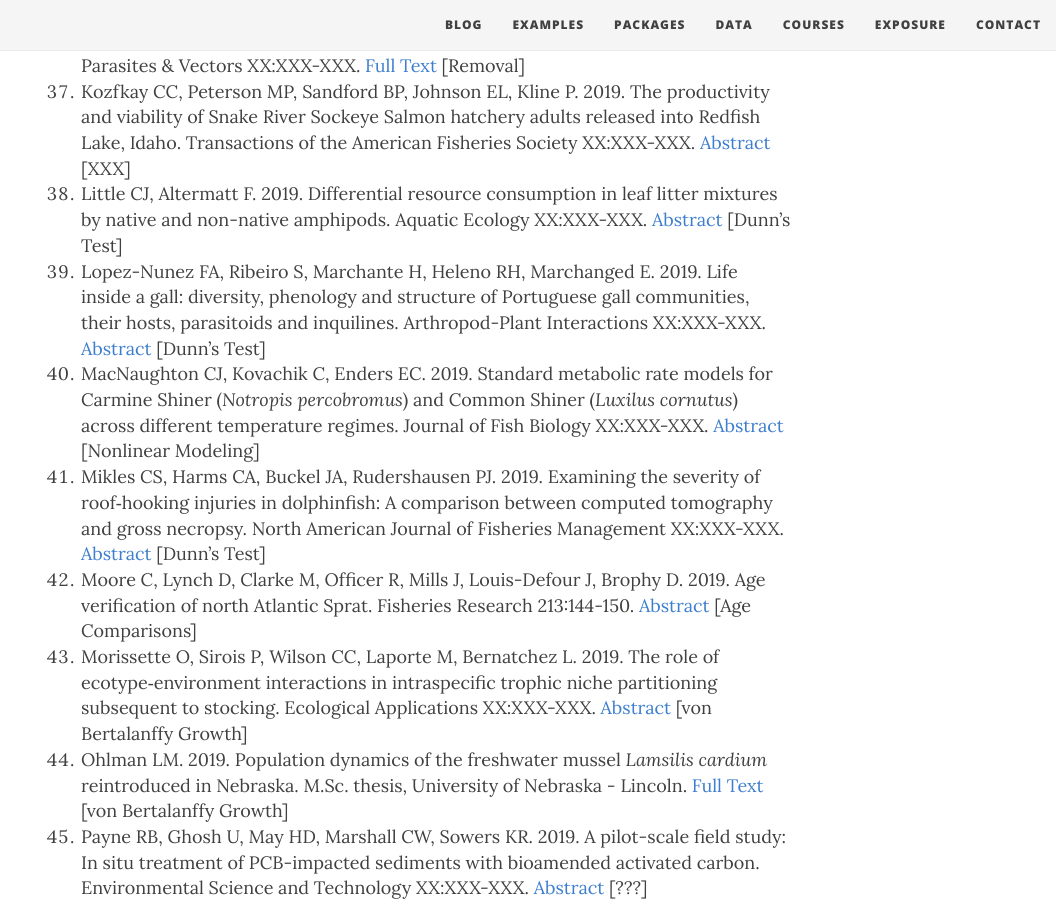
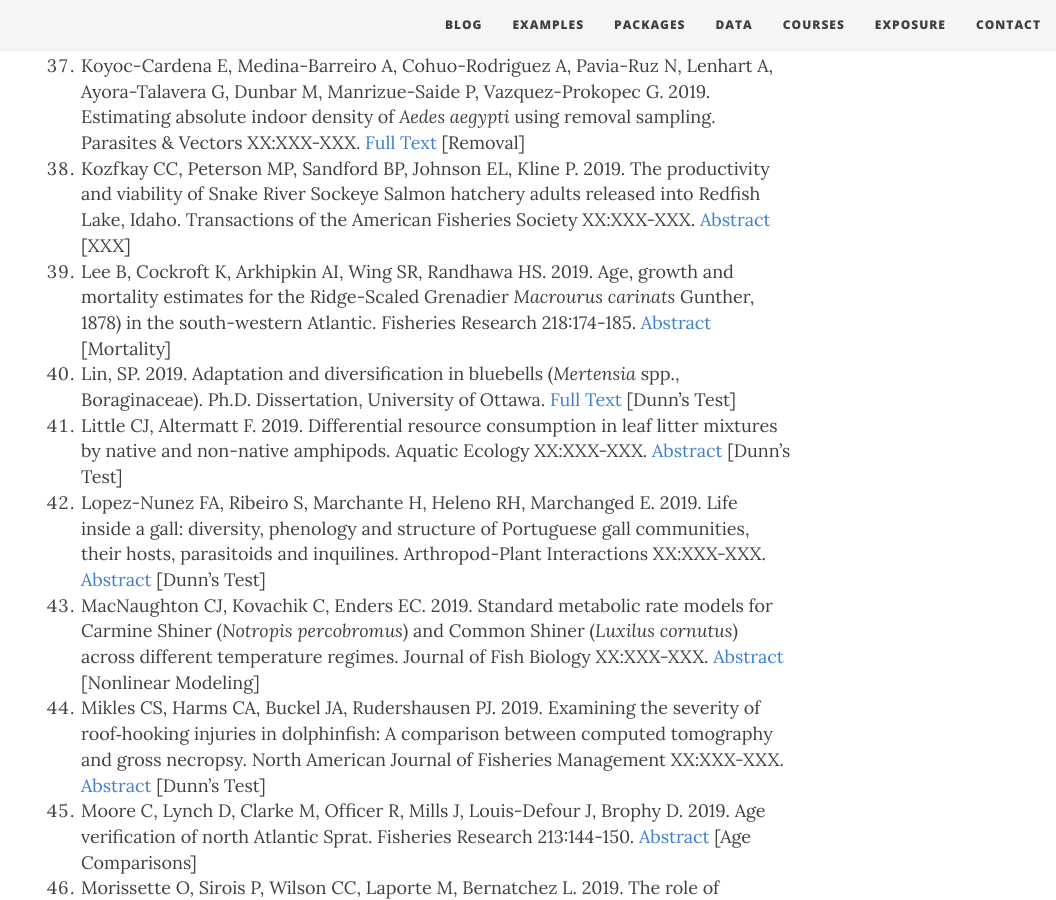
Before and after one commit to droglenc/fishR, a Jekyll site: the page built from exposure/exposure-citations19.md, in a window 1280 px wide and 900 px high, scrolled down 3558 px. Shown: the whole window, without its empty margins (224-1280 px from the left). Built offline with Jekyll 4.4.1, drawn with Linux system fonts in a browser that asks for light colours; nearby versions of some CDN libraries; some of the changed text lies outside the part shown.

Commit message:
Update exposure-citations19.md

```diff
--- a/exposure/exposure-citations19.md
+++ b/exposure/exposure-citations19.md
@@ -19,6 +19,7 @@ amphibian conservation. Aquatic Conservation: Marine and Freshwater Ecosystems X
 1. Conteras-Reyes JE, Quintero FOL, Yanez AA. 2019. Towards age determination of Southern King Crab (*Lithodes santolla*) off southern Chile using flexible mixture modeling. Journal of Marine Science and Engineering XX:XXX-XXX. [Full Text](https://www.researchgate.net/publication/329586900_Towards_Age_Determination_of_Southern_King_Crab_Lithodes_santolla_Off_Southern_Chile_Using_Flexible_Mixture_Modeling/references) [von Bertalanffy Growth]
 1. Crane DP, Cornett MR, Bauerlien CJ, Hawkins ML, Isermann DA, Hansbarger JL, Kapuscinski KL, Meerbeek JR, Simonson TD, Kampa JM. 2019. Validity of age estimates from muskellunge *Esox masquinongy* fin rays and associated effects on estimates of growth. Canadian Journal of Fisheries and Aquatic Sciences. [Abstract](https://www.nrcresearchpress.com/doi/abs/10.1139/cjfas-2018-0404) [Age Comparisons, von Bertalanffy Growth]
 1. Cross E, Harper EM, Peck LS. 2019. Thicker shells compensate extensive dissolution in brachiopods under future ocean acidification. Environmental Science and Technology XX:XXX-XXX. [Abstract](https://pubs.acs.org/doi/abs/10.1021/acs.est.9b00714) [Dunn's Test]
+1. Debenham C, Moss J, Heintz R. 2019. Ecology of age-0 Arrowtooth Flounder (*Atheresthes stomias*) inhabiting the Gulf of Alaska. Deep Sea Research Part II: Topical Studies in Oceanography XX:XXX-XXX. [Abstract](https://www.sciencedirect.com/science/article/pii/S0967064519301961) [von Bertalanffy grwoth??]
 1. Dong Z, Xiang T, Ju T, Li R, Ye S, Lek S, Liu J, Grenouillet G. 2019. Age, growth, mortality and recruitment of thin sharpbelly *Toxabramis swinhonis* Günther, 1873 in three shallow lakes along the middle and lower reaches of the Yangtze River basin, China. PeerJ Life & Environment XX:XXX-XXX. [Full Text](https://peerj.com/articles/6772/) [General]
 1. Doss SS, Murphy BR, Castello L, Williams JA, Copeland J, DiCenzo VJ. 2019. Field evaluation and simulation modeling of length limits and their effects on fishery quality for New River, Virginia Muskellunge. North American Journal of Fisheries Management XX:XXX-XXX. [Abstract](https://afspubs.onlinelibrary.wiley.com/doi/abs/10.1002/nafm.10251) [Growth and Mortality]
 1. Espunyes J, Lurgi M, Buntgen U, Bartolome J, Calleja JA, Galvez-Ceron A, Penuelas J, Serrano E. 2019. Different effects of alpine woody plant expansion on domestic and wild ungulates. Global Change Biology XX:XXX-XXX. [Abstract](https://onlinelibrary.wiley.com/doi/abs/10.1111/gcb.14587) [Dunn-Test]
@@ -45,6 +46,8 @@ amphibian conservation. Aquatic Conservation: Marine and Freshwater Ecosystems X
 1. Knight CT, Kraus RT, Panos DA, Gorman AM, Leonhardt BS, Robinson J, Thomas M. 2019. Is barotrauma an important factor in the discard mortality of Yellow Perch. Journal of Fisheries and Wildlife Management XX:XXX-XXX. [Full Text](http://www.fwspubs.org/doi/pdf/10.3996/062018-JFWM-056) [Bootstrapping]
 1. Koyoc-Cardena E, Medina-Barreiro A, Cohuo-Rodriguez A, Pavia-Ruz N, Lenhart A, Ayora-Talavera G, Dunbar M, Manrizue-Saide P, Vazquez-Prokopec G. 2019. Estimating absolute indoor density of *Aedes aegypti* using removal sampling. Parasites & Vectors XX:XXX-XXX. [Full Text](https://rdcu.be/bEhaD) [Removal]
 1. Kozfkay CC, Peterson MP, Sandford BP, Johnson EL, Kline P. 2019. The productivity and viability of Snake River Sockeye Salmon hatchery adults released into Redfish Lake, Idaho. Transactions of the American Fisheries Society XX:XXX-XXX. [Abstract](https://www.researchgate.net/publication/330492892_The_Productivity_and_Viability_of_Snake_River_Sockeye_Salmon_Hatchery_Adults_Released_into_Redfish_Lake_Idaho) [XXX]
+1. Lee B, Cockroft K, Arkhipkin AI, Wing SR, Randhawa HS. 2019. Age, growth and mortality estimates for the Ridge-Scaled Grenadier *Macrourus carinats* Gunther, 1878) in the south-western Atlantic. Fisheries Research 218:174-185. [Abstract](https://www.sciencedirect.com/science/article/pii/S0165783619301286) [Mortality]
+1. Lin, SP. 2019. Adaptation and diversification in bluebells (*Mertensia* spp., Boraginaceae). Ph.D. Dissertation, University of Ottawa. [Full Text](https://ruor.uottawa.ca/bitstream/10393/39285/1/Lin_Shang-Yao_Peter_2019_thesis.pdf) [Dunn's Test]
 1. Little CJ, Altermatt F. 2019. Differential resource consumption in leaf litter mixtures by native and non-native amphipods. Aquatic Ecology XX:XXX-XXX. [Abstract](https://link.springer.com/article/10.1007/s10452-019-09679-3) [Dunn's Test]
 1. Lopez-Nunez FA, Ribeiro S, Marchante H, Heleno RH, Marchanged E. 2019. Life inside a gall: diversity, phenology and structure of Portuguese gall communities, their hosts, parasitoids and inquilines. Arthropod-Plant Interactions XX:XXX-XXX. [Abstract](https://link.springer.com/article/10.1007/s11829-018-9655-4) [Dunn's Test]
 1. MacNaughton CJ, Kovachik C, Enders EC. 2019. Standard metabolic rate models for Carmine Shiner (*Notropis percobromus*) and Common Shiner (*Luxilus cornutus*) across different temperature regimes. Journal of Fish Biology XX:XXX-XXX. [Abstract](https://onlinelibrary.wiley.com/doi/abs/10.1111/jfb.13869) [Nonlinear Modeling]
```
Also changed, not shown: other parts of exposure/exposure-citations19.md (+1 -1 lines).
